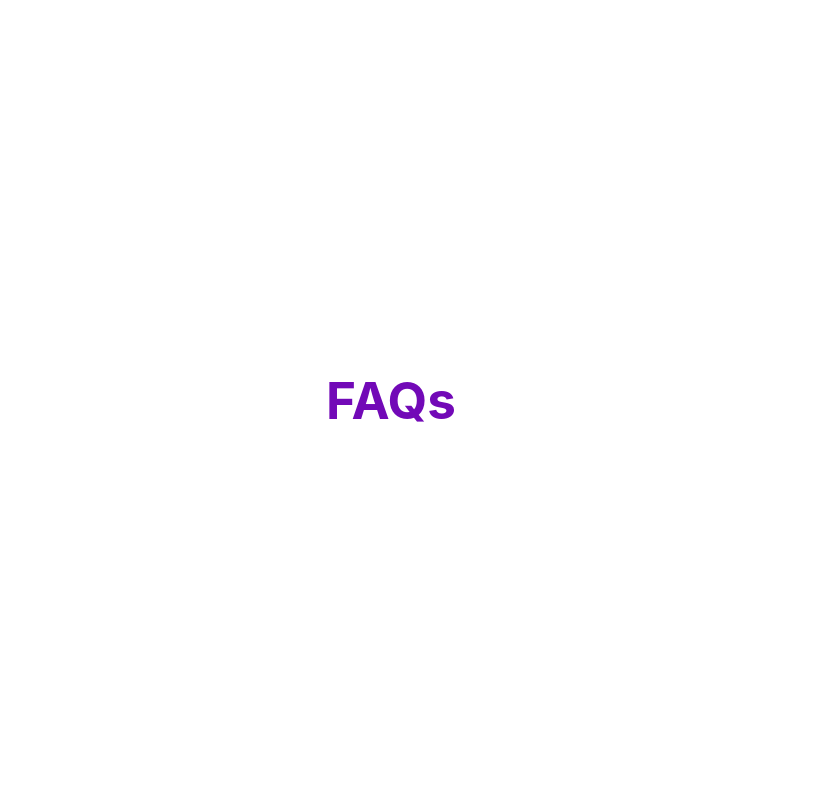
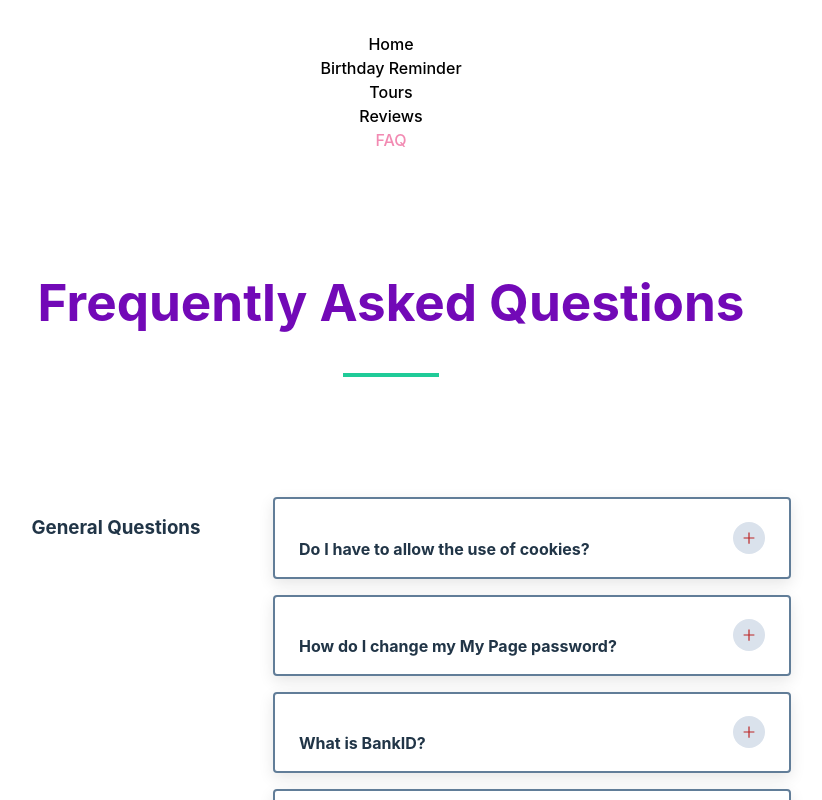
Before and after one commit to AneliyaPPetkova/small-react-projects, a React (Vite) app: page /faq in a window 1280 px wide. Shown: the top 800 px of the page, without its empty margins (249-1071 px from the left). Built offline with nearby package versions, Linux system fonts and the light colour scheme.

Commit message:
04. FAQ task - implement the functionality for showing the list with FAQs and toggling every item in the list.

```diff
--- a/src/components/FAQ/FAQAccordion.tsx
+++ b/src/components/FAQ/FAQAccordion.tsx
@@ -1,9 +1,17 @@
+import { useState } from "react";
+import questions from "../../data/faq";
+import { FAQ } from "../../data/types";
+import FAQItem from "./FAQItem";
+
 const FAQAccordion = () => {
-    return (
-        <>
-
-        </>
-    )
-}
+  const [faqItems, setFaqItems] = useState<Array<FAQ>>(questions);
+  return (
+    <div>
+      {faqItems.map((faqItem: FAQ) => {
+        return <FAQItem key={faqItem.id} {...faqItem} />;
+      })}
+    </div>
+  );
+};
 
 export default FAQAccordion;
--- /dev/null
+++ b/src/components/FAQ/FAQItem.tsx
@@ -0,0 +1,24 @@
+import { useState } from "react";
+import { AiOutlineMinus, AiOutlinePlus } from "react-icons/ai";
+import { FAQ } from "../../data/types";
+
+const FAQItem = ({ title, info }: FAQ) => {
+  const [showAnswer, setShowAnswer] = useState(false);
+
+  return (
+    <article className="question">
+      <header>
+        <h4>{title}</h4>
+        <button
+          className="btn"
+          onClick={() => setShowAnswer((currentState) => !currentState)}
+        >
+          {showAnswer ? <AiOutlineMinus /> : <AiOutlinePlus />}
+        </button>
+      </header>
+      {showAnswer && <p>{info}</p>}
+    </article>
+  );
+};
+
+export default FAQItem;
--- a/src/data/types.ts
+++ b/src/data/types.ts
@@ -21,3 +21,9 @@ export interface Review {
   job: string;
   text: string;
 }
+
+export interface FAQ {
+  id: number;
+  title: string;
+  info: string;
+}
--- a/src/pages/FAQ.tsx
+++ b/src/pages/FAQ.tsx
@@ -1,7 +1,22 @@
+import FAQAccordion from "../components/FAQ/FAQAccordion";
+import NavigationBar from "../components/NavigationBar";
+
 export const FAQ = () => {
   return (
     <>
-      <h1>FAQs</h1>
+      <NavigationBar />
+      <main>
+        <section>
+          <div className="title">
+            <h1>Frequently Asked Questions</h1>
+            <div className="underline"></div>
+          </div>
+          <div className="faq-list">
+            <h3>General Questions</h3>
+            <FAQAccordion />
+          </div>
+        </section>
+      </main>
     </>
   );
 };
--- a/src/styles/_faq.scss
+++ b/src/styles/_faq.scss
@@ -6,50 +6,71 @@ Start FAQs
 ===============
 */
 
+@media screen and (min-width: 992px) {
+    .faq-list {
+        max-width: 800px;
+        display: grid;
+        grid-template-columns: 250px 1fr;
+    }
+}
+
+.faq-list {
+    width: 90vw;
+    margin: 5rem auto;
+    background: variables.$clr-white;
+    border-radius: variables.$radius;
+    padding: 2.5rem 2rem;
+    display: grid;
+    grid-gap: 1rem 2rem;
+    gap: 1rem 2rem;
+}
+
 .question {
     padding: 1rem 1.5rem;
-    border: 2px solid var(--clr-grey-special);
+    border: 2px solid variables.$clr-grey-5;
     margin-bottom: 1rem;
-    border-radius: var(--radius);
-    box-shadow: var(--light-shadow);
+    border-radius: variables.$radius;
+    box-shadow: variables.$light-shadow;
+
+    h4 {
+        text-transform: none;
+        line-height: 1.5;
+        margin-bottom: 0;
     }
 
-.question h4 {
-    text-transform: none;
-    line-height: 1.5;
+    p {
+        color: variables.$clr-grey-8;
+        margin-top: 0.5rem;
+        margin-bottom: 0;
     }
 
-.question p {
-    color: var(--clr-grey-3);
-    margin-bottom: 0;
-    margin-top: 0.5rem;
-}
-
-.question header {
+    header {
         display: flex;
         justify-content: space-between;
         align-items: center;
+
+        h4 {
+            margin-bottom: 0;
         }
-
-.question header h4 {
-    margin-bottom: 0;
     }
 
     .btn {
         background: transparent;
         border-color: transparent;
         width: 2rem;
+        min-width: 2rem;
         height: 2rem;
-    background: var(--clr-grey-special);
+        background: variables.$clr-grey-1;
         display: flex;
         align-items: center;
         justify-content: center;
         border-radius: 50%;
-    color: var(--clr-red-special);
+        color: variables.$clr-red-dark;
         cursor: pointer;
         margin-left: 1rem;
         align-self: center;
-    min-width: 2rem;
+        padding: inherit;
+    }
 }
 
 /*
--- a/src/styles/_tours.scss
+++ b/src/styles/_tours.scss
@@ -5,29 +5,6 @@
 Tours
 ===============
 */
-main {
-    width: 90vw;
-    max-width: variables.$fixed-width;
-    margin: 5rem auto;
-  }
-
-  .loading {
-    text-align: center;
-  }
-
-  .title {
-    text-align: center;
-    margin-bottom: 4rem;
-  }
-
-  .underline {
-    width: 6rem;
-    height: 0.25rem;
-    background: variables.$clr-primary-5;
-    margin-left: auto;
-    margin-right: auto;
-  }
-
 .single-tour {
   background: variables.$clr-white;
   border-radius: variables.$radius;
--- a/src/styles/main.scss
+++ b/src/styles/main.scss
@@ -92,3 +92,25 @@ main {
   justify-content: center;
   align-items: center;
 }
+
+main {
+  width: 90vw;
+  margin: 5rem auto;
+}
+
+.loading {
+  text-align: center;
+}
+
+.title {
+  text-align: center;
+  margin-bottom: 4rem;
+}
+
+.underline {
+  width: 6rem;
+  height: 0.25rem;
+  background: variables.$clr-primary-5;
+  margin-left: auto;
+  margin-right: auto;
+}
```
Lines whose indentation alone changed are shown as unchanged.
